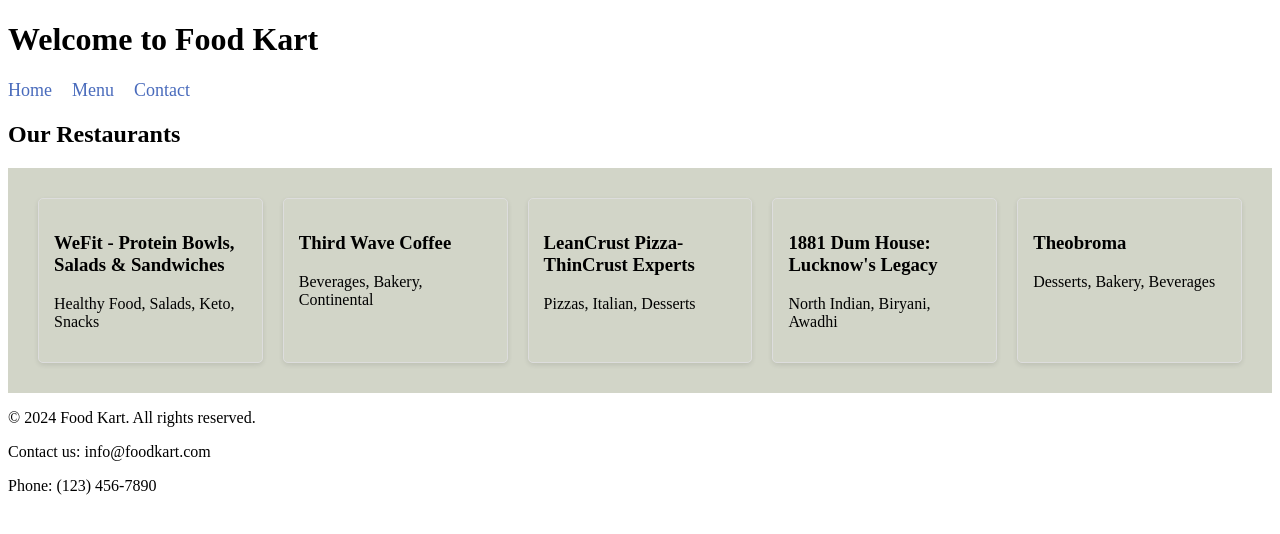
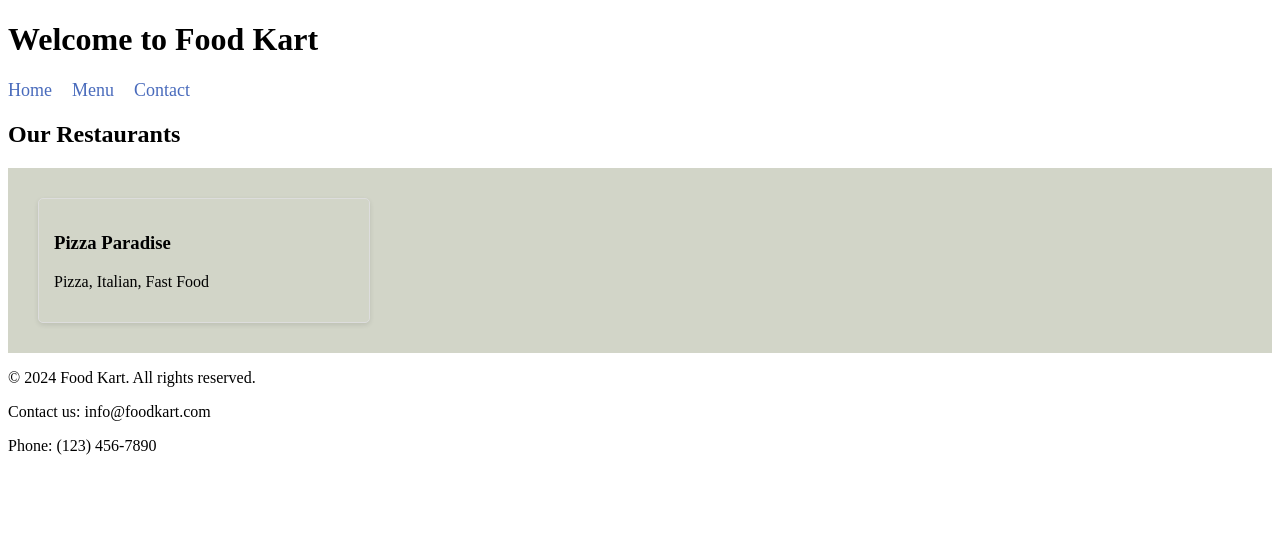
Before and after one commit to harichandanmohanty/FOOD_KART, a React (Vite) app: page / in a window 1280 px wide. Shown: the top 534 px of the page. Built offline with nearby package versions, Linux system fonts and the light colour scheme.

Commit message:
making data dynamic and separating data from UI class

```diff
--- a/App.js
+++ b/App.js
@@ -1,45 +1,7 @@
 import React from "react";
 import ReactDOM from "react-dom/client";
+import data from "./mockData";
 
-const data = {
-  dataList: [
-    {
-      info: {
-        id: "643832",
-        name: "WeFit - Protein Bowls, Salads & Sandwiches",
-        cuisines: ["Healthy Food", "Salads", "Keto", "Snacks"],
-      },
-    },
-    {
-      info: {
-        id: "533773",
-        name: "Third Wave Coffee",
-        cuisines: ["Beverages", "Bakery", "Continental"],
-      },
-    },
-    {
-      info: {
-        id: "681612",
-        name: "LeanCrust Pizza- ThinCrust Experts",
-        cuisines: ["Pizzas", "Italian", "Desserts"],
-      },
-    },
-    {
-      info: {
-        id: "1201253",
-        name: "1881 Dum House: Lucknow's Legacy",
-        cuisines: ["North Indian", "Biryani", "Awadhi"],
-      },
-    },
-    {
-      info: {
-        id: "426730",
-        name: "Theobroma",
-        cuisines: ["Desserts", "Bakery", "Beverages"],
-      },
-    },
-  ],
-};
 
 const HeaderComponent = () => {
   return (
@@ -74,7 +36,7 @@ const BodyComponent = () => {
     <div>
       <h2>Our Restaurants</h2>
       <div className="restaurant-list" style={{ backgroundColor: "#d2d5c8" }}>
-        {data.dataList.map((restaurant) => (
+        {data.data.data.cards[1].card.card.gridElements.infoWithStyle.restaurants.map((restaurant) => (
           <RestaurantComponent
             key={restaurant.info.id}
             name={restaurant.info.name}
--- /dev/null
+++ b/mockData.js
@@ -0,0 +1,50 @@
+ const data = {
+  success: true,
+  message: "Restaurant List fetched successfully",
+  data: {
+    data: {
+      cards: [
+        {},
+        {
+          card: {
+            card: {
+              gridElements: {
+                infoWithStyle: {
+                  restaurants: [
+                    {
+                      info: {
+                        id: "123456",
+                        name: "Pizza Paradise",
+                        cloudinaryImageId:
+                          "rng/md/carousel/production/pizza123",
+                        locality: "MG Road",
+                        areaName: "Central District",
+                        costForTwo: "₹400 for two",
+                        cuisines: ["Pizza", "Italian", "Fast Food"],
+                        avgRating: 4.3,
+                        avgRatingString: "4.3",
+                        totalRatingsString: "10K+ ratings",
+                        veg: false,
+                        sla: {
+                          deliveryTime: 30,
+                          lastMileTravel: 3.5,
+                          slaString: "30 mins",
+                        },
+                        aggregatedDiscountInfoV3: {
+                          header: "50% OFF",
+                          subHeader: "UPTO ₹100",
+                        },
+                      },
+                    },
+                  ],
+                },
+              },
+            },
+          },
+        },
+      ],
+    },
+  },
+};
+
+export default data;
--- a/package.json
+++ b/package.json
@@ -3,6 +3,8 @@
   "version": "1.0.0",
   "description": "A food kart with restaurant list built with react, JSX and with props",
   "scripts": {
+    "start": "parcel index.html",
+    "build": "parcel build index.html",
     "test": "jest"
   },
   "repository": {
```
